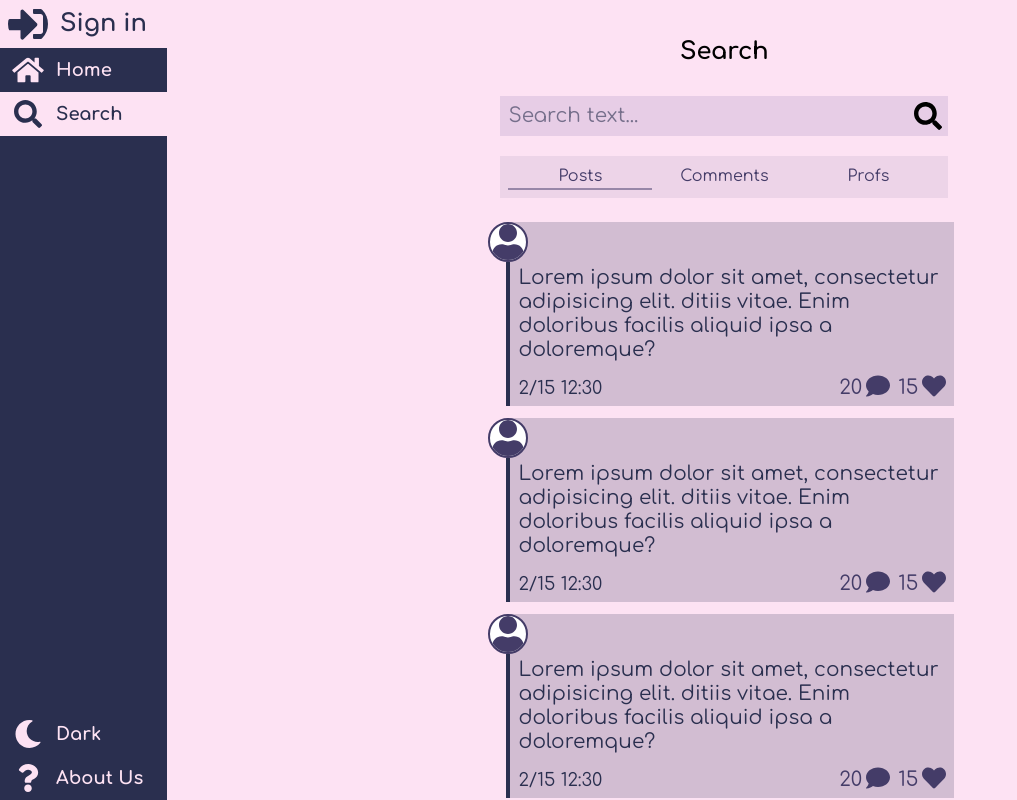
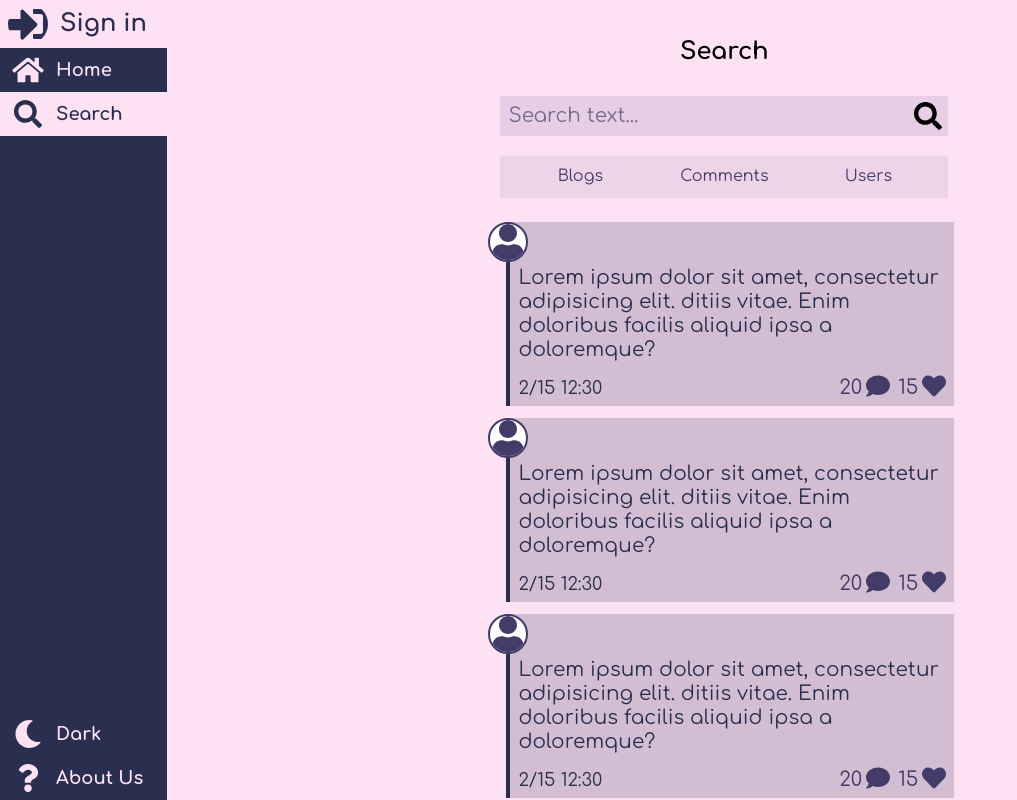
Before and after one commit to TohidEq/blog-json-server, a React (Vite) app: page /search in a window 1280 px wide. Shown: the whole page, without its empty margins (0-1017 px from the left). Built offline with nearby package versions, Linux system fonts and the light colour scheme; data requests are answered from the project's data file.

Commit message:
create search query

```diff
--- a/src/components/pages/search/Search.tsx
+++ b/src/components/pages/search/Search.tsx
@@ -1,21 +1,38 @@
-import React from "react";
+import React, { useRef } from "react";
 import { FaSearch } from "react-icons/fa";
 import { useState } from "react";
 import Card from "../../card/Card";
-import { NavLink, useParams } from "react-router-dom";
+import { NavLink, useLocation, useNavigate, useParams } from "react-router-dom";
 
 type Props = {};
 
 const Search = (props: Props) => {
-  const {method} = useParams().method!==undefined? useParams():{method:"posts"};
-  console.log("search method:",method);
+  const { method } =
+    useParams().method !== undefined ? useParams() : { method: "blogs" }; // default value
 
-  const [search, setSearch] = useState<string>();
+  console.log("search method:", method);
+  const navigate = useNavigate();
+
+  const search = useRef<HTMLInputElement>(null);
+  const [searchQ, setSearchQ] = useState("/search/");
+
+  //The location.search property is =
+  // a string that contains an initial ?
+  // followed by the key=value pairs in the query string.
+  // If there are no parameters, this value may be the empty string (i.e. '').
+  const queryString = useLocation().search;
+  const queryParams = new URLSearchParams(queryString);
+  const query = queryParams.get("q");
+
+  const url = "http://localhost:3001/" + method + "?q=" + query;
+
+  // const { error, data, isPending } = useFetch(url);
 
   const handleSubmit = (e: React.FormEvent<HTMLFormElement>) => {
     e.preventDefault();
 
-    // email, passwrd bla bla bla
+    console.log("tttt:", url, query, queryString);
+    navigate(`/search/${method}?q=${search.current!.value}`);
   };
 
   return (
@@ -25,10 +42,10 @@ const Search = (props: Props) => {
         <form action="" onSubmit={handleSubmit} autoComplete="off">
           <div className={"input"}>
             <input
+              required
               autoComplete="off"
-              onChange={(e) => setSearch(e.target.value)}
+              ref={search}
               id="search"
-              value={search}
               type={"text"}
               placeholder="Search text..."
             />
@@ -45,15 +62,11 @@ const Search = (props: Props) => {
           </div>
         </form>
         <div className="search-options">
-          <NavLink to={`/search`} end>
-            Posts
+          <NavLink to={`/search/blogs`} end>
+            Blogs
           </NavLink>
-          <NavLink to={`/search/comments`}>
-            Comments
-          </NavLink>
-          <NavLink to={`/search/profile`}>
-            Profs
-          </NavLink>
+          <NavLink to={`/search/comments`}>Comments</NavLink>
+          <NavLink to={`/search/users`}>Users</NavLink>
         </div>
       </div>
 
```
